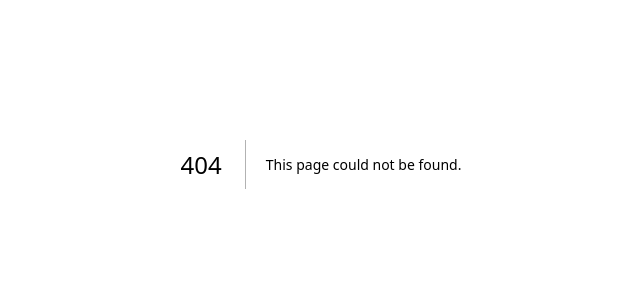
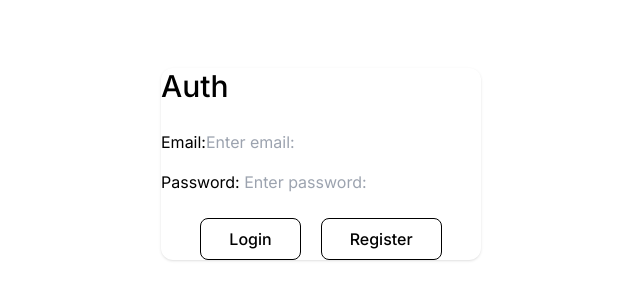
Before and after one commit to cxvxcxv/bloom-market-frontend, a Next.js app: page /auth in a window 1280 px wide. Before the commit this address had no page. Shown: the part 236-536 px from the top of the page, without its empty margins (319-959 px from the left). Built offline with nearby package versions, Linux system fonts and the light colour scheme; no server answers.

Commit message:
add: auth page, components, raw styles

```diff
--- /dev/null
+++ b/src/app/auth/Auth.tsx
@@ -0,0 +1,80 @@
+'use client';
+
+import { useMutation } from '@tanstack/react-query';
+import { useRouter } from 'next/navigation';
+import { useState } from 'react';
+import { SubmitHandler, useForm } from 'react-hook-form';
+import toast from 'react-hot-toast';
+
+import { Heading } from '@/components/ui/Heading';
+import { Button } from '@/components/ui/buttons/Button';
+import { Field } from '@/components/ui/fields/Field';
+
+import { IAuthForm } from '@/types/auth.types';
+
+import { DASHBOARD_PAGES } from '@/config/urls.config';
+
+import { AuthService } from '@/services/auth/auth.service';
+
+export function Auth() {
+  const { register, handleSubmit, reset } = useForm<IAuthForm>({
+    mode: 'onChange',
+  });
+
+  const [isLoginForm, setIsLoginForm] = useState(false);
+
+  const { push } = useRouter();
+
+  const { mutate } = useMutation({
+    mutationKey: ['auth'],
+    mutationFn: (data: IAuthForm) =>
+      AuthService.main(isLoginForm ? 'login' : 'register', data),
+    onSuccess() {
+      toast.success('Successfully login!');
+      reset();
+      push(DASHBOARD_PAGES.HOME);
+    },
+  });
+
+  const onSubmit: SubmitHandler<IAuthForm> = data => {
+    mutate(data);
+  };
+
+  return (
+    <div className="flex min-h-screen">
+      <form
+        className="w-1/4 m-auto shadow bg-sidebar rounded-xl p-layout"
+        onSubmit={handleSubmit(onSubmit)}
+      >
+        <Heading>Auth</Heading>
+
+        <Field
+          id="email"
+          label="Email:"
+          placeholder="Enter email:"
+          type="email"
+          extra="mb-4"
+          {...register('email', {
+            required: 'Email is required!',
+          })}
+        />
+
+        <Field
+          id="password"
+          label="Password: "
+          placeholder="Enter password: "
+          type="password"
+          {...register('password', {
+            required: 'Password is required!',
+          })}
+          extra="mb-6"
+        />
+
+        <div className="flex items-center gap-5 justify-center">
+          <Button onClick={() => setIsLoginForm(true)}>Login</Button>
+          <Button onClick={() => setIsLoginForm(false)}>Register</Button>
+        </div>
+      </form>
+    </div>
+  );
+}
--- /dev/null
+++ b/src/app/auth/page.tsx
@@ -0,0 +1,14 @@
+import type { Metadata } from 'next';
+
+import { NO_INDEX_PAGE } from '@/constants/seo.constants';
+
+import { Auth } from './Auth';
+
+export const metadata: Metadata = {
+  title: 'Auth',
+  ...NO_INDEX_PAGE,
+};
+
+export default function AuthPage() {
+  return <Auth />;
+}
--- /dev/null
+++ b/src/components/ui/Heading.tsx
@@ -0,0 +1,14 @@
+import { ReactNode } from 'react';
+
+interface HeadingProps {
+  children: ReactNode;
+}
+
+export function Heading({ children }: HeadingProps) {
+  return (
+    <div>
+      <h1 className="text-3xl font-medium">{children}</h1>
+      <div className="my-3 h-0.5 bg-border w-full" />
+    </div>
+  );
+}
--- /dev/null
+++ b/src/components/ui/Loader.tsx
@@ -0,0 +1,11 @@
+import { Loader as LoaderIcon } from 'lucide-react';
+
+const Loader = () => {
+  return (
+    <div className="flex justify-center items-center">
+      <LoaderIcon className="animate-spin h-5 w-5 text-white" />
+    </div>
+  );
+};
+
+export default Loader;
--- /dev/null
+++ b/src/components/ui/buttons/Button.tsx
@@ -0,0 +1,22 @@
+import cn from 'clsx';
+import type { ButtonHTMLAttributes, PropsWithChildren } from 'react';
+
+type TypeButton = ButtonHTMLAttributes<HTMLButtonElement>;
+
+export function Button({
+  children,
+  className,
+  ...rest
+}: PropsWithChildren<TypeButton>) {
+  return (
+    <button
+      className={cn(
+        'linear rounded-lg bg-transparent border border-primary py-2 px-7 text-base font-medium text-white transition hover:bg-primary active:bg-brand-700',
+        className,
+      )}
+      {...rest}
+    >
+      {children}
+    </button>
+  );
+}
--- /dev/null
+++ b/src/components/ui/fields/Field.tsx
@@ -0,0 +1,49 @@
+import { forwardRef } from 'react';
+
+interface InputFieldProps {
+  id: string;
+  label: string;
+  extra?: string;
+  placeholder: string;
+  variant?: string;
+  state?: 'error' | 'success';
+  disabled?: boolean;
+  type?: string;
+  isNumber?: boolean;
+}
+
+export const Field = forwardRef<HTMLInputElement, InputFieldProps>(
+  (
+    { label, id, extra, type, placeholder, state, disabled, isNumber, ...rest },
+    ref,
+  ) => {
+    return (
+      <div className={`${extra}`}>
+        <label htmlFor={id}>{label}</label>
+        <input
+          ref={ref}
+          disabled={disabled}
+          type={type}
+          id={id}
+          placeholder={placeholder}
+          onKeyDown={event => {
+            if (
+              isNumber &&
+              !/[0-9]/.test(event.key) &&
+              event.key !== 'Backspace' &&
+              event.key !== 'Tab' &&
+              event.key !== 'Enter' &&
+              event.key !== 'ArrowLeft' &&
+              event.key !== 'ArrowRight'
+            ) {
+              event.preventDefault();
+            }
+          }}
+          {...rest}
+        />
+      </div>
+    );
+  },
+);
+
+Field.displayName = 'field';
```
